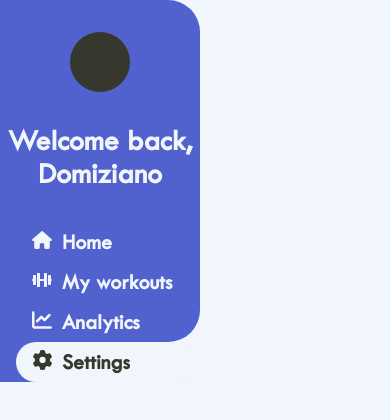
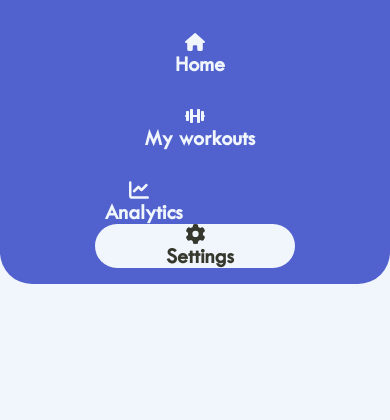
Before and after one commit to DomizianoScarcelli/workout-tracker, a React (Create React App) app: page /settings in a window 390 px wide. Shown: the top 420 px of the page. Built offline with nearby package versions, Linux system fonts and the light colour scheme.

Commit message:
Sidebar media queries

```diff
--- a/src/components/Sidebar/Sidebar.module.css
+++ b/src/components/Sidebar/Sidebar.module.css
@@ -44,3 +44,31 @@
 	height: 100%;
 	background-color: var(--purple);
 }
+
+@media (max-width: 700px) {
+	.topHalfSidebar {
+		flex-direction: row;
+	}
+
+	.sidebar {
+		display: flex;
+		align-items: center;
+		flex-direction: column;
+		max-width: 100vw;
+		width: 100vw;
+		height: fit-content;
+		border-radius: 0 0 2rem 2rem;
+		padding-bottom: 1rem;
+	}
+
+	.profileIcon,
+	.welcomeMessage {
+		display: none;
+	}
+
+	.navContainer {
+		display: flex;
+		flex-direction: column;
+		gap: 30px;
+	}
+}
--- a/src/components/Sidebar/SidebarElement.module.css
+++ b/src/components/Sidebar/SidebarElement.module.css
@@ -45,3 +45,20 @@
 .selectedElement {
 	color: var(--dark-grey);
 }
+
+@media (max-width: 700px) {
+	.selected {
+		border-radius: 12rem;
+		padding: 0;
+		margin-left: 0;
+		background-color: var(--light);
+	}
+	.container {
+		align-items: center;
+		flex-direction: column;
+		padding: 0;
+	}
+	:not(.selected).container:hover {
+		padding: 0;
+	}
+}
--- a/src/routes/Home/Home.module.css
+++ b/src/routes/Home/Home.module.css
@@ -2,6 +2,12 @@
 	display: flex;
 	flex-direction: row;
 	margin-top: 5rem;
+}
+
+@media (max-width: 700px) {
+	.container {
+		flex-direction: column;
+	}
 }
 
 .flexRow {
```
